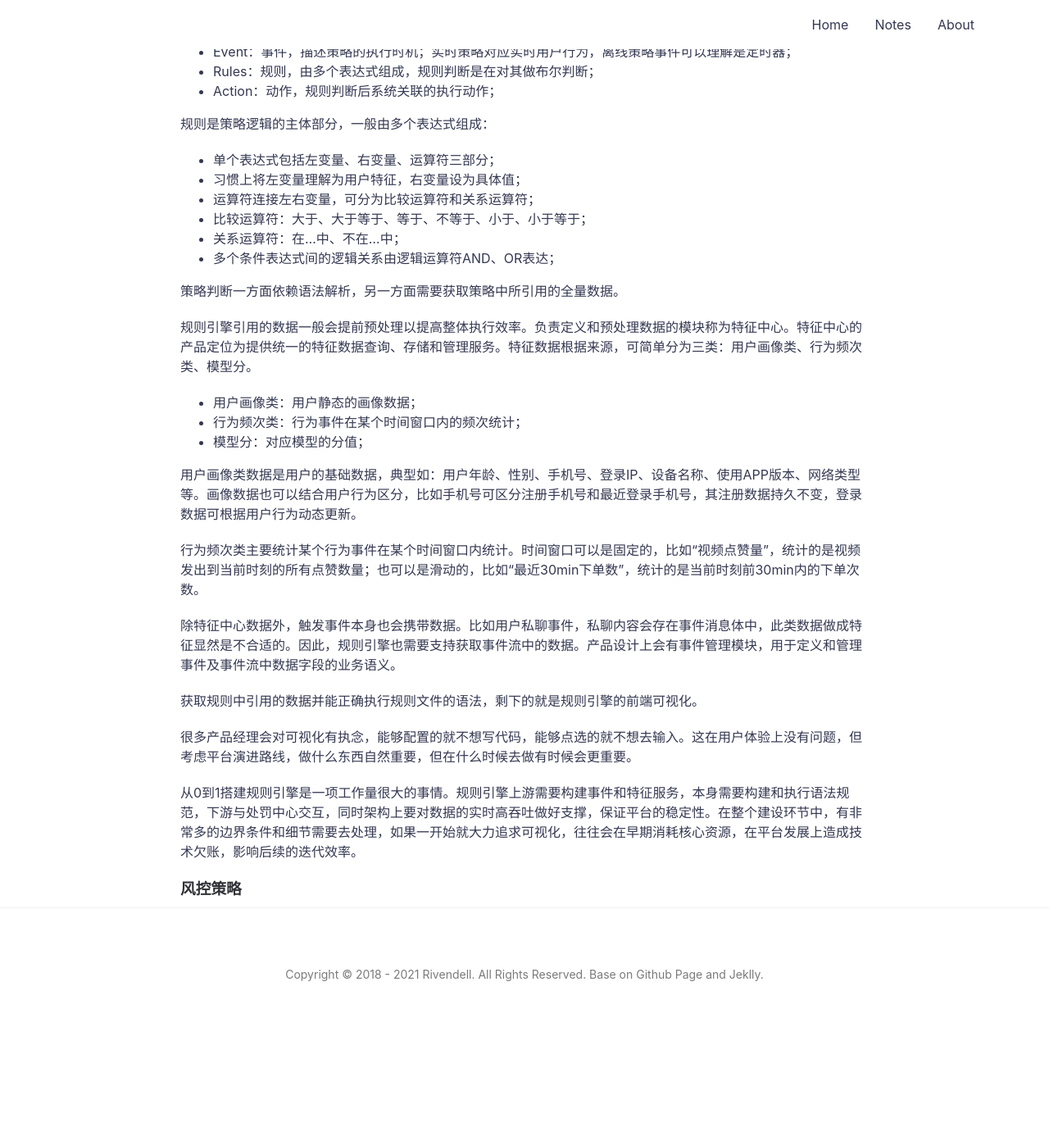
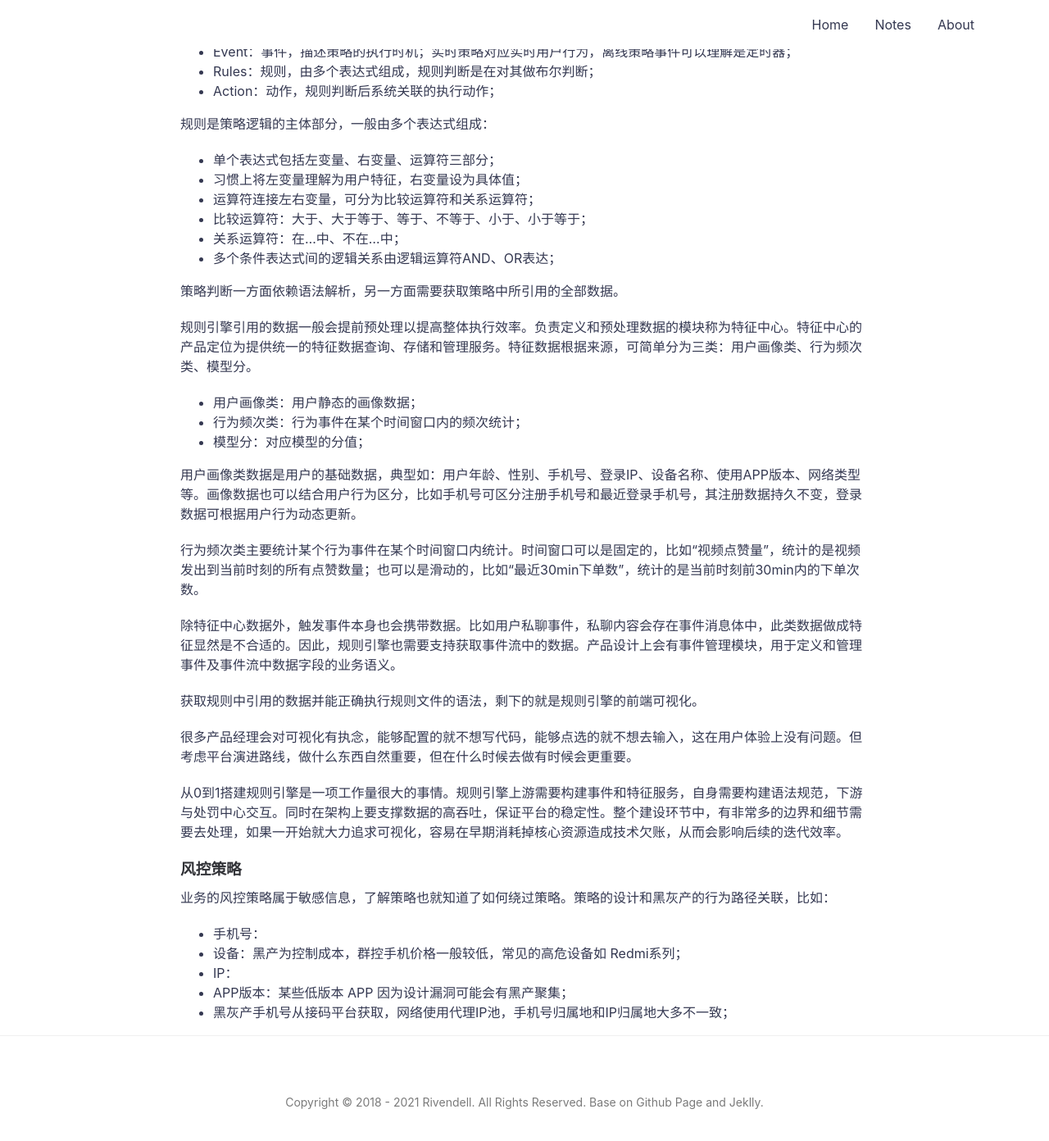
Before and after one commit to icarus507/icarus507.github.io, a Jekyll site: the page built from _posts/2021-05-01-关于风控（上）.md, in a window 1280 px wide and 1400 px high, scrolled down 2009 px. Shown: the top 1392 px of the window at 82% size. Built offline with Jekyll 4.4.1, drawn with Linux system fonts in a browser that asks for light colours; before the commit the page ends 3253 px from its top, so only the background shows below that; some of the changed text lies outside the part shown.

Commit message:
Update 2021-05-01-关于风控（上）.md

```diff
--- a/_posts/2021-05-01-关于风控（上）.md
+++ b/_posts/2021-05-01-关于风控（上）.md
@@ -6,7 +6,7 @@
 ---
 ### 风控概念
 
-风控是相当广泛的概念，从金融信贷，到电商，支付，游戏，社区......不同业务场景下都各自积累出一套基于自身业务的风控理解。我们常见的一些概念，如：反欺诈、反作弊、信贷管控、内容安全、社区治理、电商治理、平台治理、移动安全、WEB安全、账号安全 等，都可以纳入风控范畴。
+风控是相当广泛的概念，从金融信贷，到电商，支付，游戏，社区......不同业务场景下都各自积累出一套基于自身业务的风控理解。我们常见的一些概念，如：反欺诈、反作弊、信贷管控、内容安全、社区治理、电商治理、平台治理、移动安全、WEB安全、账号安全等，都可以纳入风控范畴。
 
 传统金融信贷是风控概念的源起。用户申请贷款，平台审核信用确定是否放贷及对应额度。贷前审核就是风险控制的过程。风险控制不利将直接影响坏账率从而扩大平台资损。信贷关注坏账率同时也关注放贷量，因而其风控策略要求有强解释性，因此在早期风控策略中评分卡模型大量被应用。
 
@@ -14,7 +14,7 @@
 
 知乎、小红书是以内容为主的社区产品，内容生产、分发和消费是其产品核心主线。发布内容是否符合国家相关法律法规，平台需要承担主体责任，这一规定使得内容安全成为社区风控的重中之重。内容安全之上，内容是否符合平台自身的社区调性也需要治理把控，不过这一般不纳入风控范畴而归属于社区内容运营。
 
-探探、陌陌是典型的陌生人社交产品，用户在平台内与其他用户建立联系进而发展成稳固的社交关系，平台则基于社交关系开展增值付费业务。社交关系的快速建立也使得黑产能够快速接触潜在用户，陌生人社交的主要风控为诈骗和导流，典型的如杀猪盘、狗推等。
+探探、陌陌是典型的陌生人社交产品，用户在平台内与其他用户建立联系进而发展成稳固的社交关系，平台则基于社交关系开展增值付费业务。社交关系的快速建立也使得黑产能够快速接触潜在用户，陌生人社交的风控问题主要为诈骗和导流，常见的如杀猪盘、狗推等。
 
 除上述业务自身特有的风控场景外，APP客户端自身的安全、用户账号的安全等也需要关注，常见的如拖库、撞库，风控缺少管控可能会造成用户数据泄露。
 
@@ -64,7 +64,7 @@
 - 关系运算符：在...中、不在...中；
 - 多个条件表达式间的逻辑关系由逻辑运算符AND、OR表达；
 
-策略判断一方面依赖语法解析，另一方面需要获取策略中所引用的全量数据。
+策略判断一方面依赖语法解析，另一方面需要获取策略中所引用的全部数据。
 
 规则引擎引用的数据一般会提前预处理以提高整体执行效率。负责定义和预处理数据的模块称为特征中心。特征中心的产品定位为提供统一的特征数据查询、存储和管理服务。特征数据根据来源，可简单分为三类：用户画像类、行为频次类、模型分。
 
@@ -80,8 +80,15 @@
 
 获取规则中引用的数据并能正确执行规则文件的语法，剩下的就是规则引擎的前端可视化。
 
-很多产品经理会对可视化有执念，能够配置的就不想写代码，能够点选的就不想去输入。这在用户体验上没有问题，但考虑平台演进路线，做什么东西自然重要，但在什么时候去做有时候会更重要。
+很多产品经理会对可视化有执念，能够配置的就不想写代码，能够点选的就不想去输入，这在用户体验上没有问题。但考虑平台演进路线，做什么东西自然重要，但在什么时候去做有时候会更重要。
 
-从0到1搭建规则引擎是一项工作量很大的事情。规则引擎上游需要构建事件和特征服务，本身需要构建和执行语法规范，下游与处罚中心交互，同时架构上要对数据的实时高吞吐做好支撑，保证平台的稳定性。在整个建设环节中，有非常多的边界条件和细节需要去处理，如果一开始就大力追求可视化，往往会在早期消耗核心资源，在平台发展上造成技术欠账，影响后续的迭代效率。
+从0到1搭建规则引擎是一项工作量很大的事情。规则引擎上游需要构建事件和特征服务，自身需要构建语法规范，下游与处罚中心交互。同时在架构上要支撑数据的高吞吐，保证平台的稳定性。整个建设环节中，有非常多的边界和细节需要去处理，如果一开始就大力追求可视化，容易在早期消耗掉核心资源造成技术欠账，从而会影响后续的迭代效率。
 
 ### 风控策略
+
+业务的风控策略属于敏感信息，了解策略也就知道了如何绕过策略。策略的设计和黑灰产的行为路径关联，比如：
+- 手机号：
+- 设备：黑产为控制成本，群控手机价格一般较低，常见的高危设备如 Redmi系列；
+- IP：
+- APP版本：某些低版本 APP 因为设计漏洞可能会有黑产聚集；
+- 黑灰产手机号从接码平台获取，网络使用代理IP池，手机号归属地和IP归属地大多不一致；
```
